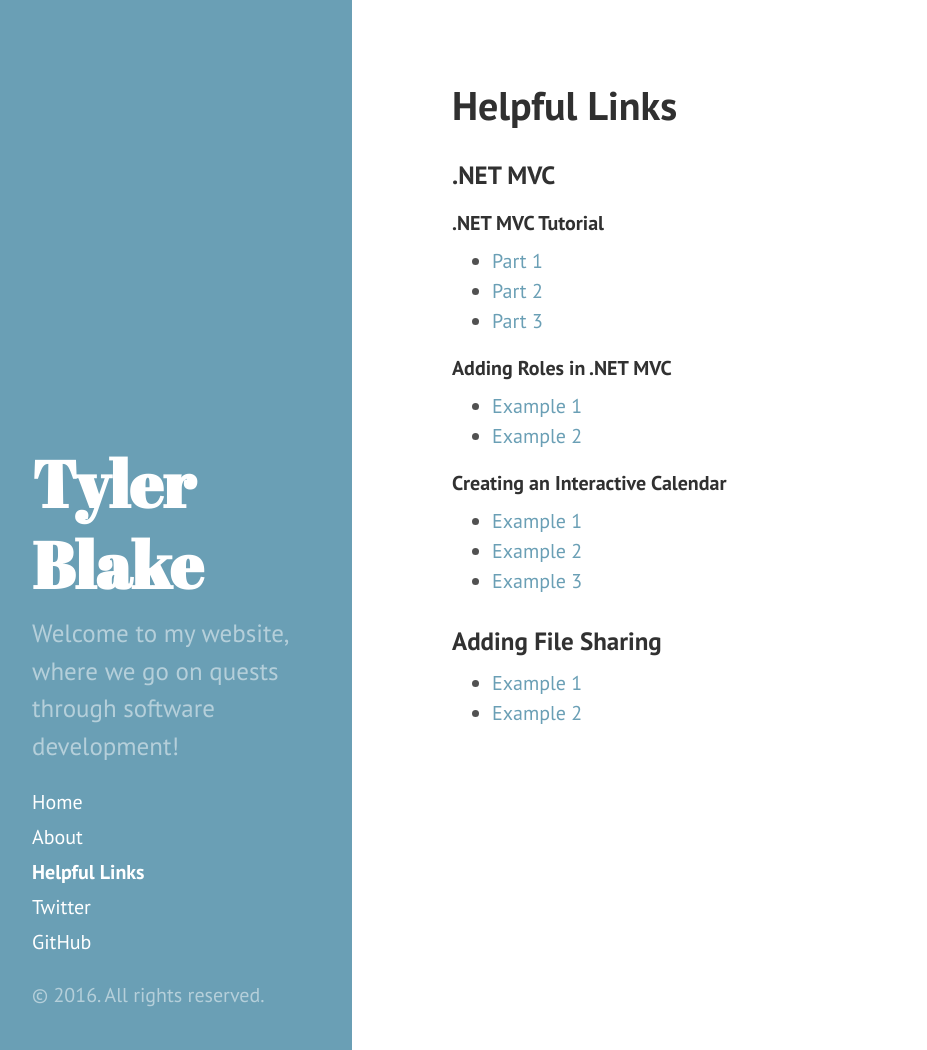
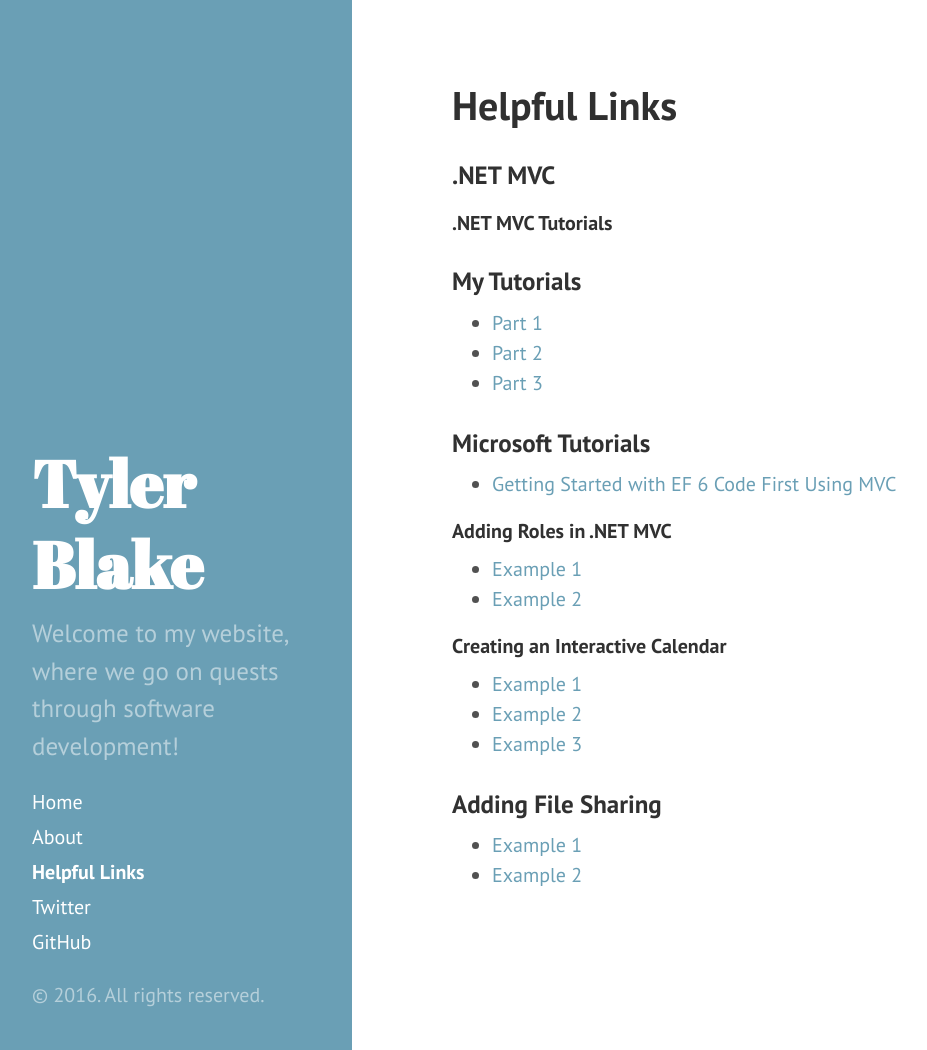
Before and after one commit to tylerablake/website, a Jekyll site: the page built from helpfulLinks.md, in a window 1280 px wide and 1050 px high. Shown: the whole window, without its empty margins (8-935 px from the left). Built offline with Jekyll 4.4.1, drawn with Linux system fonts in a browser that asks for light colours.

Commit message:
add microsft mvc tutorial link

```diff
--- a/helpfulLinks.md
+++ b/helpfulLinks.md
@@ -5,10 +5,14 @@ title: Helpful Links
 
 ### .NET MVC
 
-#### .NET MVC Tutorial
+#### .NET MVC Tutorials
+### My Tutorials
 * <a href="http://tylerablake.com/2016/08/01/mvc-tutorial-part1/">Part 1</a>
 * <a href="http://tylerablake.com/2016/08/01/mvc-tutorial-part2/">Part 2</a>
 * <a href="http://tylerablake.com/2016/08/01/mvc-tutorial-part3/">Part 3</a>
+
+### Microsoft Tutorials
+* <a href="https://www.asp.net/mvc/overview/getting-started/getting-started-with-ef-using-mvc/creating-an-entity-framework-data-model-for-an-asp-net-mvc-application">Getting Started with EF 6 Code First Using MVC</a>
 
 #### Adding Roles in .NET MVC
 * <a href="http://www.dotnetfunda.com/articles/show/2898/working-with-roles-in-aspnet-identity-for-mvc">Example 1</a>
```
